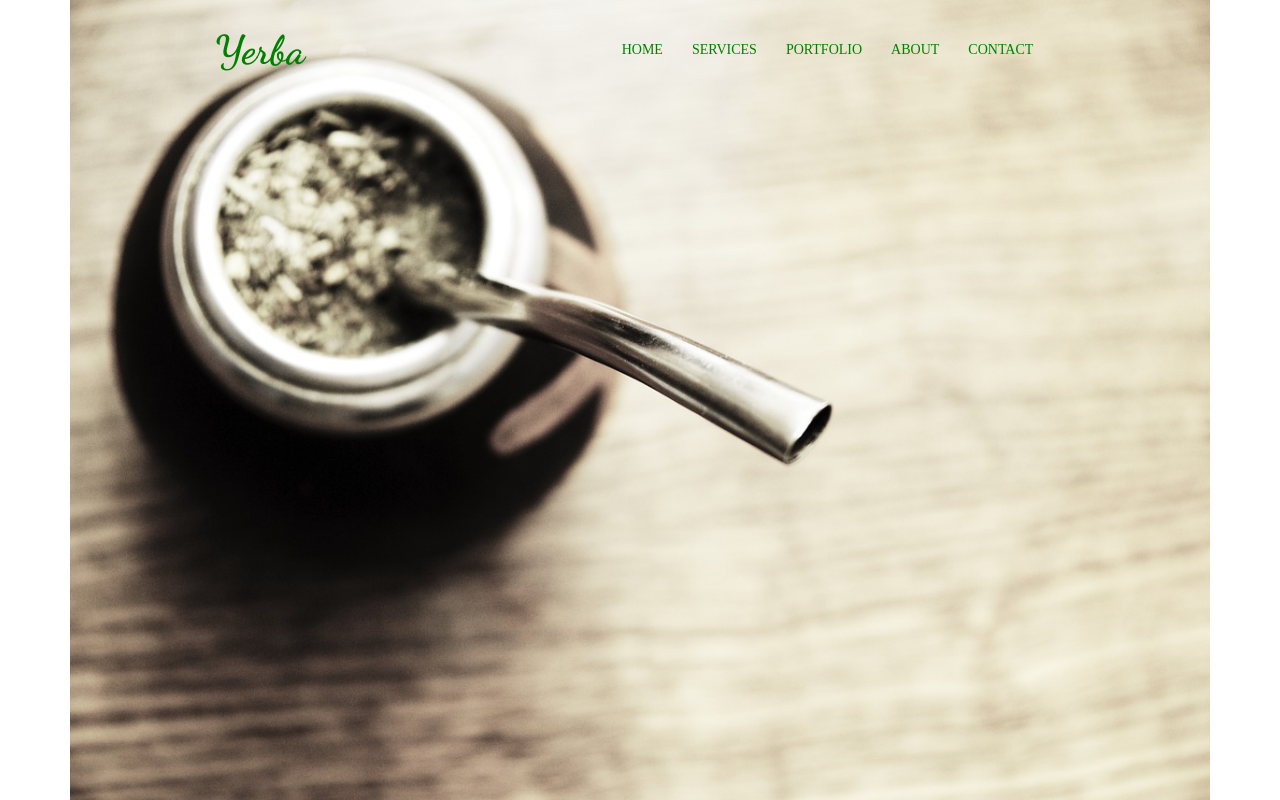
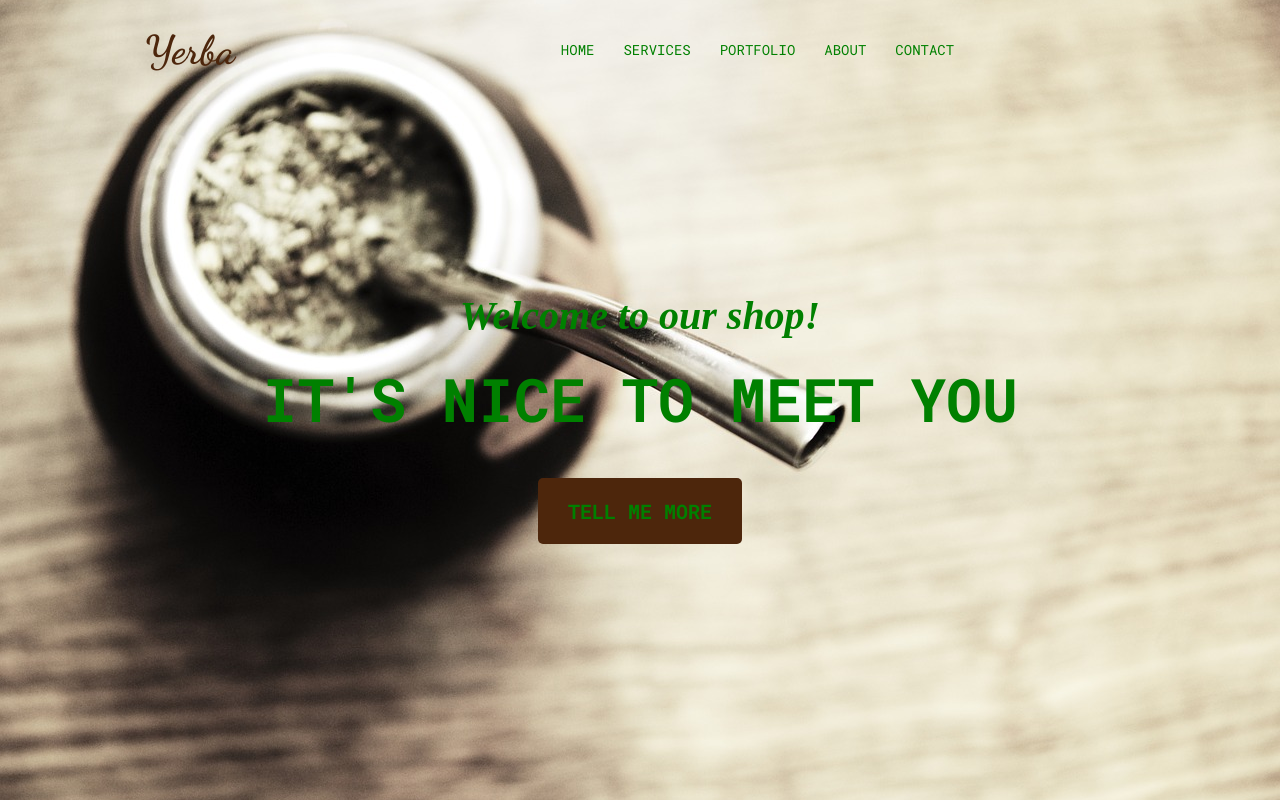
Before and after one commit to cvprian/Projekt-git, a website: page index.html in a window 1280 px wide. Drawn offline with Linux system fonts and the light colour scheme; a web font is replaced by a local one.

Commit message:
Add text to header

```diff
--- a/index.html
+++ b/index.html
@@ -7,13 +7,15 @@
     <meta http-equiv="X-UA-Compatible" content="ie=edge">
     <title>Document</title>
     <link href="https://fonts.googleapis.com/css?family=Dancing+Script:700&display=swap" rel="stylesheet">
+    <link
+        href="https://fonts.googleapis.com/css?family=Gupter:400,700|Roboto+Mono:400,700&display=swap&subset=latin-ext"
+        rel="stylesheet">
     <link rel="stylesheet" href="vendor/bootstrap-grid.css">
     <link rel="stylesheet" type="text/css" href="css/style.css">
 </head>
 
 <body>
-    <header class="container">
-        <div class="row">
+    <header>
         <div class="container">
             <div class="row">
                 <div class="logo col-4"><a href="#">Yerba</a></div>
@@ -28,6 +30,12 @@
                 </nav>
             </div>
         </div>
+        <div class="welcome">
+            <div class="wrapper">
+                <h2>Welcome to our shop!</h2>
+                <h1>It's nice to meet you</h1>
+                <button>Tell me more</button>
+            </div>
         </div>
     </header>
 </body>
--- a/sass/style.scss
+++ b/sass/style.scss
@@ -1,4 +1,9 @@
 $primary-color: green;
+$second-color: rgb(77, 38, 12);
+$primary-font: 'Roboto Mono',
+monospace;
+$second-font: 'Gupter',
+serif;
 
 * {
     margin: 0;
@@ -10,6 +15,8 @@ $primary-color: green;
 
 header {
     height: 100vh;
+    max-width: 1360px;
+    margin: auto;
     background-image: url("/images/headerphoto.jpg");
     background-position: center;
     background-size: cover;
@@ -26,7 +33,7 @@ header {
                 text-decoration: none;
                 font-family: 'Dancing Script', cursive;
                 font-size: 40px;
-                color: $primary-color;
+                color: $second-color;
             }
         }
 
@@ -42,6 +49,7 @@ header {
 
                     a {
                         display: block;
+                        font-family: $primary-font;
                         color: $primary-color;
                         line-height: 60px;
                         text-decoration: none;
@@ -57,4 +65,49 @@ header {
             }
         }
     }
+
+    .welcome {
+        height: 80vh;
+
+
+        .wrapper {
+            position: relative;
+            top: 30%;
+            height: 40%;
+
+            width: 80%;
+            margin: auto;
+            text-align: center;
+
+
+            h2 {
+                font-size: 40px;
+                margin: 20px;
+                color: $primary-color;
+                font-family: $second-font;
+                font-style: italic;
+            }
+
+            h1 {
+                font-family: $primary-font;
+                font-size: 60px;
+                text-transform: uppercase;
+                margin: 20px;
+                color: $primary-color;
+            }
+
+            button {
+                font-family: $primary-font;
+                font-weight: bold;
+                padding: 20px 30px;
+                font-size: 20px;
+                text-transform: uppercase;
+                margin: 20px;
+                border-radius: 5px;
+                border: none;
+                background-color: $second-color;
+                color: $primary-color;
+            }
+        }
+    }
 }
```
Also changed, not shown: css/style.css, 1 other file. Lines whose indentation alone changed are shown as unchanged.
